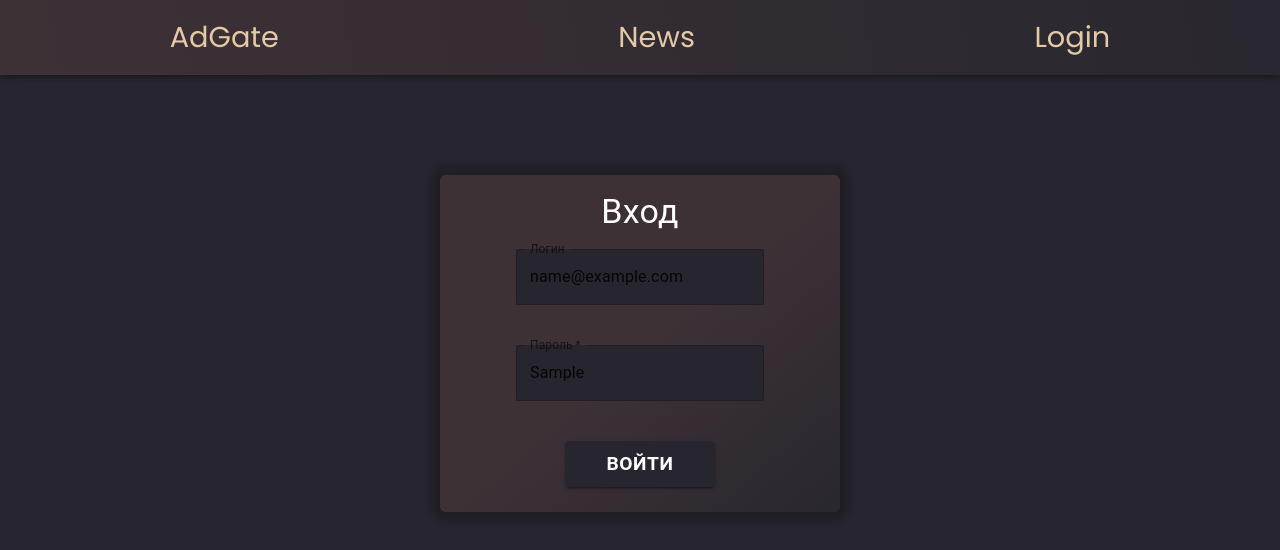
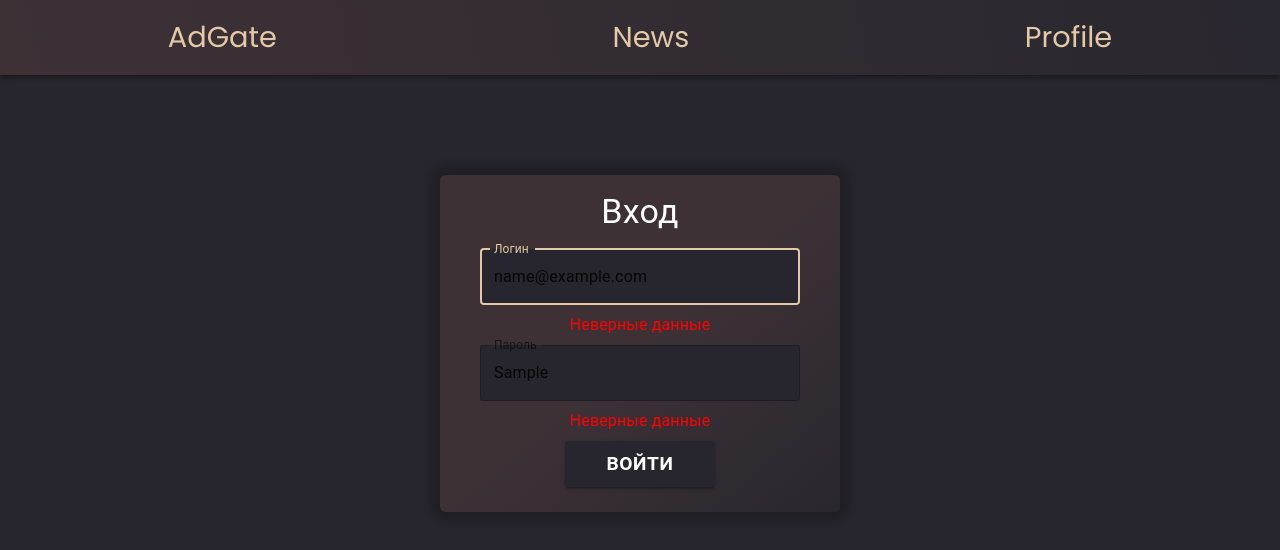
Before and after one commit to ardryzhov/pet-pr-adgate, a React (Create React App) app: page /login in a window 1280 px wide. Both pictures are taken after typing "name@example.com", "Sample" into the empty fields and a click on the button "ВОЙТИ". Shown: the top 550 px of the page. Built offline with nearby package versions, Linux system fonts and the light colour scheme.

Commit message:
create profile page, fix validation in login page, add redux persist

```diff
--- a/package.json
+++ b/package.json
@@ -5,6 +5,7 @@
   "dependencies": {
     "@emotion/react": "^11.9.0",
     "@emotion/styled": "^11.8.1",
+    "@hookform/error-message": "^2.0.0",
     "@mui/icons-material": "^5.8.3",
     "@mui/material": "^5.8.3",
     "@reduxjs/toolkit": "^1.8.2",
@@ -24,6 +25,7 @@
     "react-router": "^6.3.0",
     "react-router-dom": "^6.3.0",
     "react-scripts": "5.0.1",
+    "redux-persist": "^6.0.0",
     "typescript": "^4.7.3",
     "web-vitals": "^2.1.4"
   },
--- a/src/App.css
+++ b/src/App.css
@@ -32,6 +32,8 @@
 	font-size: 1.2rem;
 }
 
-button[type='submit'] {
+/* button[type='submit'],
+input[type='button'],
+input[type='submit'] {
 	-webkit-appearance: none;
-}
+} */
--- a/src/App.tsx
+++ b/src/App.tsx
@@ -5,6 +5,7 @@ import Header from './components/Header'
 import MainPage from './page/MainPage'
 import NewsPage from './page/NewsPage'
 import AuthPage from './page/AuthPage'
+import ProfilePage from './page/ProfilePage'
 
 import { Container } from '@mui/material'
 import { Routes, Route } from 'react-router-dom'
@@ -17,7 +18,8 @@ function App() {
 				<Routes>
 					<Route path='/' element={<MainPage />} />
 					<Route path='/news' element={<NewsPage />} />
-					<Route path='login' element={<AuthPage />} />
+					<Route path='/login' element={<AuthPage />} />
+					<Route path='/profile' element={<ProfilePage />} />
 				</Routes>
 			</Container>
 		</>
--- a/src/components/Auth.tsx
+++ b/src/components/Auth.tsx
@@ -1,24 +1,11 @@
 import React from 'react'
 import '../App.css'
 
-import { useForm, SubmitHandler } from 'react-hook-form'
+import AuthForm from './AuthForm'
 
-import { Box, TextField, Button, Typography } from '@mui/material'
-
-interface FormValues {
-	email: string
-	password: number
-}
+import { Box, Typography } from '@mui/material'
 
 const Auth: React.FC = () => {
-	const {
-		register,
-		formState: { errors },
-		handleSubmit,
-	} = useForm<FormValues>()
-
-	const handleAuth: SubmitHandler<FormValues> = (data) => {}
-
 	return (
 		<Box
 			sx={{
@@ -36,42 +23,7 @@ const Auth: React.FC = () => {
 			<Typography variant='h4' sx={{ color: '#fff', textAlign: 'center', my: 2 }}>
 				Вход
 			</Typography>
-			<form className='form-auth' onSubmit={handleSubmit(handleAuth)}>
-				<Box>
-					<TextField
-						label='Логин'
-						variant='outlined'
-						{...register('email', {
-							required: true,
-						})}
-						sx={{ background: '#27262E' }}
-					/>
-					<div style={{ height: '40px' }}>
-						{errors.email && <Typography>Error!</Typography>}
-					</div>
-				</Box>
-				<Box>
-					<TextField
-						label='Пароль'
-						variant='outlined'
-						{...(register('password'),
-						{
-							required: true,
-						})}
-						sx={{ background: '#27262E' }}
-					/>
-					<div style={{ height: '40px' }}>
-						{errors.password && <Typography>Error!</Typography>}
-					</div>
-				</Box>
-				<Button
-					variant='contained'
-					type='submit'
-					sx={{ background: '#27262E', color: '#fff', fontWeight: '700' }}
-				>
-					Войти
-				</Button>
-			</form>
+			<AuthForm />
 		</Box>
 	)
 }
--- /dev/null
+++ b/src/components/AuthForm.tsx
@@ -0,0 +1,99 @@
+import React from 'react'
+
+import { useAppSelector, useAppDispatch } from '../hooks'
+import { login } from '../redux/dataSlice'
+
+import { useForm, SubmitHandler } from 'react-hook-form'
+import { Box, TextField, Button, Typography } from '@mui/material'
+import { useNavigate } from 'react-router-dom'
+
+interface FormValues {
+	email: string
+	password: number
+}
+
+const AuthForm: React.FC = () => {
+	const email = useAppSelector((state) => state.login)
+	const password = useAppSelector((state) => state.password)
+	const dispatch = useAppDispatch()
+	const navigate = useNavigate()
+
+	const {
+		register,
+		formState: { errors },
+		handleSubmit,
+	} = useForm<FormValues>({
+		mode: 'onSubmit',
+	})
+
+	const handleAuth: SubmitHandler<FormValues> = (data) => {
+		if (data.email === email && +data.password === password) {
+			dispatch(login())
+			navigate('/profile')
+		}
+	}
+
+	return (
+		<form className='form-auth' onSubmit={handleSubmit(handleAuth)}>
+			<Box sx={{ width: '80%' }}>
+				<TextField
+					label='Логин'
+					variant='outlined'
+					{...register('email', {
+						required: 'Поле обязательно к заполнению',
+						validate: (value) => value === email,
+					})}
+					sx={{ background: '#27262E', width: '100%' }}
+				/>
+				<div
+					style={{
+						height: '40px',
+						display: 'flex',
+						justifyContent: 'center',
+						alignItems: 'center',
+					}}
+				>
+					{errors?.email && (
+						<Typography sx={{ color: 'red' }}>
+							{errors?.email?.message || 'Неверные данные'}
+						</Typography>
+					)}
+				</div>
+			</Box>
+			<Box sx={{ width: '80%' }}>
+				<TextField
+					label='Пароль'
+					variant='outlined'
+					{...register('password', {
+						required: 'Поле обязательно к заполнению',
+						validate: (value) => +value === +password,
+					})}
+					sx={{ background: '#27262E', width: '100%' }}
+				/>
+				<div
+					style={{
+						height: '40px',
+						display: 'flex',
+						justifyContent: 'center',
+						alignItems: 'center',
+					}}
+				>
+					{errors?.password && (
+						<Typography sx={{ color: 'red' }}>
+							{errors?.password.message || 'Неверные данные'}
+						</Typography>
+					)}
+				</div>
+			</Box>
+			<Button
+				variant='contained'
+				type='submit'
+				sx={{ background: '#27262E', color: '#fff', fontWeight: '700' }}
+			>
+				Войти
+			</Button>
+		</form>
+	)
+}
+
+export default AuthForm
--- a/src/components/Header.tsx
+++ b/src/components/Header.tsx
@@ -30,11 +30,7 @@ const Header: React.FC = () => {
 			>
 				<HeaderLink to='/'>AdGate</HeaderLink>
 				<HeaderLink to='/news'>News</HeaderLink>
-				{login ? (
-					<HeaderLink to='/profile'>Profile</HeaderLink>
-				) : (
-					<HeaderLink to='/login'>Login</HeaderLink>
-				)}
+				<HeaderLink to={login ? '/profile' : '/login'}>Profile</HeaderLink>
 			</Box>
 		</AppBar>
 	)
--- a/src/index.tsx
+++ b/src/index.tsx
@@ -2,8 +2,9 @@ import React from 'react'
 import ReactDOM from 'react-dom/client'
 import './index.css'
 import App from './App'
-import { store } from './redux'
+import { store, persistor } from './redux'
 import { Provider } from 'react-redux'
+import { PersistGate } from 'redux-persist/integration/react'
 import { BrowserRouter as Router } from 'react-router-dom'
 import { ThemeProvider, createTheme } from '@mui/material/styles'
 
@@ -21,10 +22,12 @@ const theme = createTheme({
 const root = ReactDOM.createRoot(document.getElementById('root') as HTMLElement)
 root.render(
 	<Provider store={store}>
-		<Router>
-			<ThemeProvider theme={theme}>
-				<App />
-			</ThemeProvider>
-		</Router>
+		<PersistGate loading={null} persistor={persistor}>
+			<Router>
+				<ThemeProvider theme={theme}>
+					<App />
+				</ThemeProvider>
+			</Router>
+		</PersistGate>
 	</Provider>
 )
--- /dev/null
+++ b/src/page/ProfilePage.tsx
@@ -0,0 +1,69 @@
+import React, { useEffect } from 'react'
+
+import { useAppDispatch, useAppSelector } from '../hooks'
+import { logout } from '../redux/dataSlice'
+
+import { Typography, Box, Skeleton, Button } from '@mui/material'
+import { useNavigate } from 'react-router'
+import { fontWeight } from '@mui/system'
+
+const ProfilePage = () => {
+	const login = useAppSelector((state) => state.login)
+	const pass = useAppSelector((state) => state.password)
+	const auth = useAppSelector((state) => state.auth)
+	const dispatch = useAppDispatch()
+	const navigate = useNavigate()
+
+	const userProfileData = [
+		{ value: 'Имя', key: 'Leanne Graham' },
+		{ value: 'Email', key: 'Sincere@april.biz' },
+		{ value: 'Адресс', key: 'Gwenborough, Kulas Light' },
+		{ value: 'Телефон', key: '1-770-736-8031 x56442' },
+		{ value: 'Сайт', key: 'hildegard.org' },
+		{ value: 'Компания', key: 'Romaguera-Crona' },
+	]
+
+	useEffect(() => {
+		if (!auth) navigate('/login')
+	}, [auth])
+
+	return (
+		<Box
+			sx={{
+				width: '50%',
+				mt: 10,
+				mx: 'auto',
+				display: 'flex',
+				flexDirection: 'column',
+				justifyContent: 'center',
+				alignItems: 'center',
+			}}
+		>
+			<Skeleton variant='circular' width={200} height={200} animation={'wave'} />
+			<Box sx={{ my: 2, color: '#e3c9a6' }}>
+				<Typography>Login: {login}</Typography>
+				<Typography>Password: {pass}</Typography>
+			</Box>
+			<Box>
+				{userProfileData.map((v) => (
+					<Typography sx={{ color: '#fff', my: 1 }} key={v.key}>
+						{v.value}: {v.key}
+					</Typography>
+				))}
+			</Box>
+
+			<Box>
+				<Button
+					variant='contained'
+					color='success'
+					sx={{ color: '#fff', fontWeight: 700 }}
+					onClick={() => dispatch(logout())}
+				>
+					Выйти
+				</Button>
+			</Box>
+		</Box>
+	)
+}
+
+export default ProfilePage
--- a/src/redux/dataSlice.ts
+++ b/src/redux/dataSlice.ts
@@ -64,8 +64,6 @@ export const fetchNews = createAsyncThunk(
 			'https://newsapi.org/v2/top-headlines?pageSize=15&country=us&apiKey=6b91115a0e8847a19dfac05baa60714d'
 		)
 		const jsonResult = await response.json()
-		// console.log('jsonResult: ', jsonResult)
-		// console.log('jsonResult.products: ', jsonResult.products)
 		dispatch(addNews(jsonResult.articles))
 	}
 )
@@ -74,13 +72,8 @@ const dataSlice = createSlice({
 	name: 'data',
 	initialState,
 	reducers: {
-		login(state, action: PayloadAction<{ name: string; password: number }>) {
-			if (
-				state.login === action.payload.name &&
-				state.password === action.payload.password
-			) {
-				state.auth = true
-			}
+		login(state) {
+			state.auth = true
 		},
 		logout(state) {
 			state.auth = false
@@ -90,8 +83,6 @@ const dataSlice = createSlice({
 			state.products.loading = true
 		},
 		addNews(state, action: PayloadAction<INews[]>) {
-			// console.log('WORKING...')
-			// console.log('action.payload: ', action.payload)
 			state.newsData.news = [...action.payload]
 			state.newsData.loading = true
 		},
--- a/src/redux/index.ts
+++ b/src/redux/index.ts
@@ -1,9 +1,34 @@
 import { configureStore } from '@reduxjs/toolkit'
 import dataReducer from './dataSlice'
+import {
+	persistStore,
+	persistReducer,
+	FLUSH,
+	REHYDRATE,
+	PAUSE,
+	PERSIST,
+	PURGE,
+	REGISTER,
+} from 'redux-persist'
+import storage from 'redux-persist/lib/storage'
+
+const persistConfig = {
+	key: 'root',
+	storage,
+}
+
+const persistedReducer = persistReducer(persistConfig, dataReducer)
 
 export const store = configureStore({
-	reducer: dataReducer,
+	reducer: persistedReducer,
+	middleware: (getDefaultMiddleware) =>
+		getDefaultMiddleware({
+			serializableCheck: {
+				ignoredActions: [FLUSH, REHYDRATE, PAUSE, PERSIST, PURGE, REGISTER],
+			},
+		}),
 })
 
+export const persistor = persistStore(store)
 export type RootState = ReturnType<typeof store.getState>
 export type AppDispatch = typeof store.dispatch
```
Also changed, not shown: src/components/userProfile.tsx (added, +22 -0 lines), 1 other file (tests, documents, lock files or other folders).
